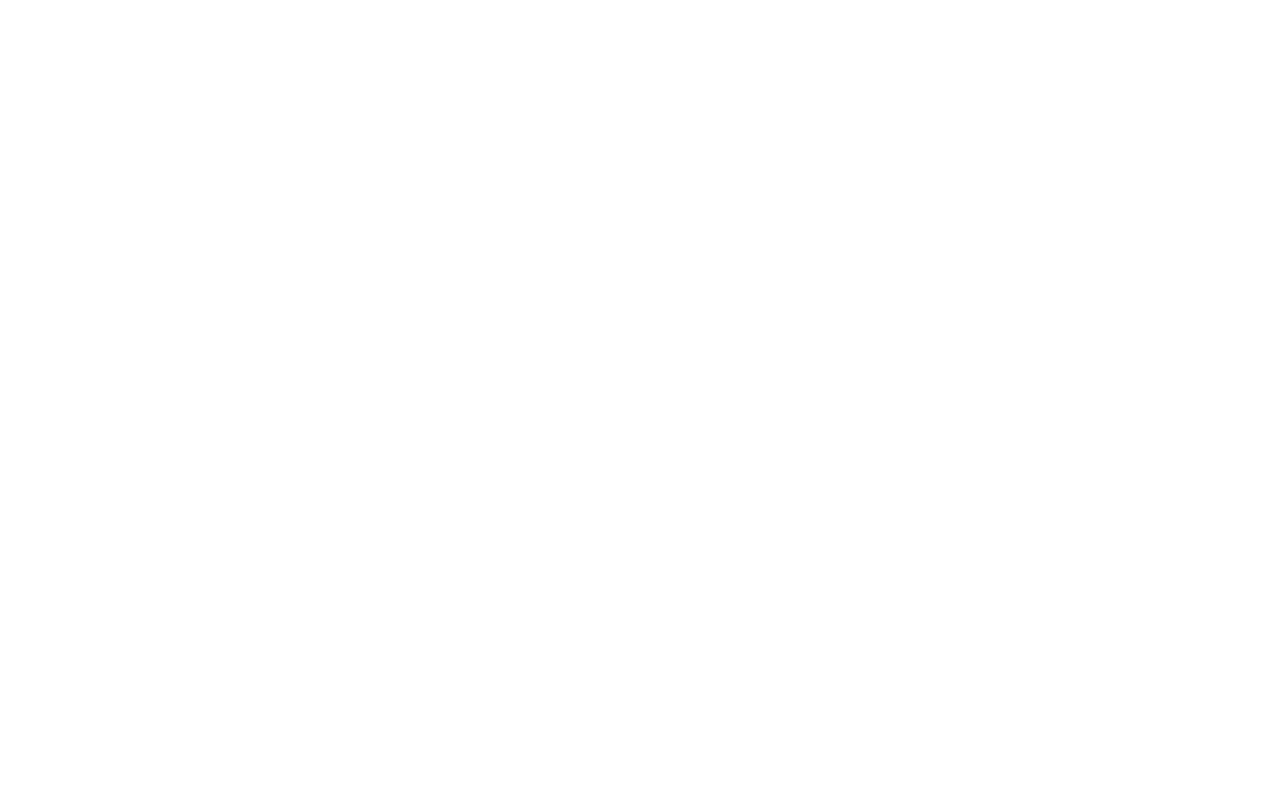
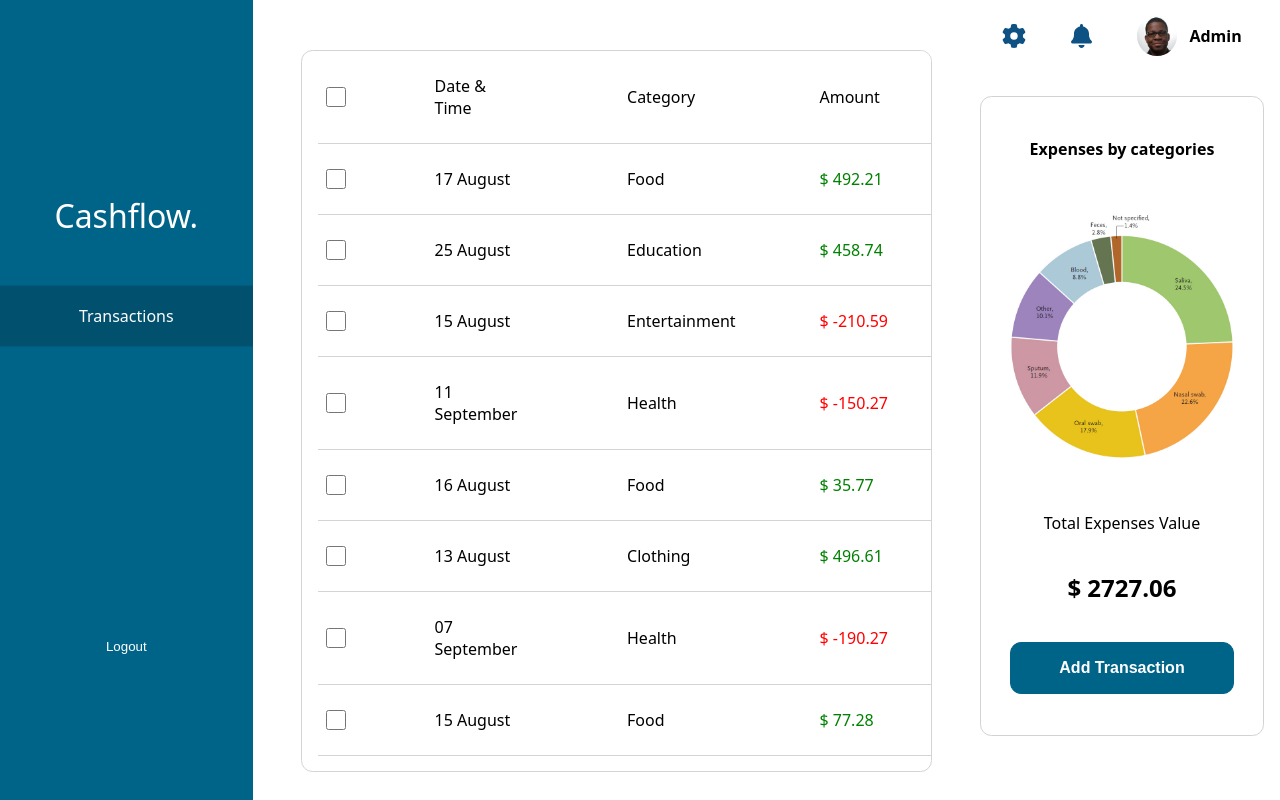
Before and after one commit to mgalinski10/cashflow, a React (Create React App) app in the folder frontend/: page /transactions in a window 1280 px wide. Before the commit this address had no page. Built offline with nearby package versions, Linux system fonts and the light colour scheme.

Commit message:
add form to add new transaction

```diff
--- a/frontend/package.json
+++ b/frontend/package.json
@@ -16,6 +16,7 @@
     "@types/react-dom": "^18.3.0",
     "@types/react-router-dom": "^5.3.3",
     "axios": "^1.7.7",
+    "chart.js": "^4.4.4",
     "react": "^18.3.1",
     "react-dom": "^18.3.1",
     "react-router-dom": "^6.26.1",
--- a/frontend/src/App.tsx
+++ b/frontend/src/App.tsx
@@ -8,7 +8,7 @@ const App: React.FC = () => {
     <BrowserRouter>
       <Routes>
         <Route path="/" element={<Welcome />} />
-        <Route path="/dashboard" element={<Dashboard />} />
+        <Route path="/transactions" element={<Dashboard />} />
       </Routes>
     </BrowserRouter>
   );
--- a/frontend/src/assets/nav.ts
+++ b/frontend/src/assets/nav.ts
@@ -1,5 +1,5 @@
 export const navContent = [
   { name: "Transactions" },
-  { name: "Dashboard" },
-  { name: "Reports" },
+  // { name: "Dashboard" },
+  // { name: "Reports" },
 ];
--- a/frontend/src/assets/transactions.ts
+++ b/frontend/src/assets/transactions.ts
@@ -1,14 +1,14 @@
 export const transactions = [
   { id: 1, category: "Food", amount: 492.21, date: "17 August" },
   { id: 2, category: "Education", amount: 458.74, date: "25 August" },
-  { id: 3, category: "Entertainment", amount: 210.59, date: "15 August" },
-  { id: 4, category: "Health", amount: 150.27, date: "11 September" },
+  { id: 3, category: "Entertainment", amount: -210.59, date: "15 August" },
+  { id: 4, category: "Health", amount: -150.27, date: "11 September" },
   { id: 5, category: "Food", amount: 35.77, date: "16 August" },
   { id: 6, category: "Clothing", amount: 496.61, date: "13 August" },
-  { id: 7, category: "Health", amount: 190.27, date: "07 September" },
+  { id: 7, category: "Health", amount: -190.27, date: "07 September" },
   { id: 8, category: "Food", amount: 77.28, date: "15 August" },
   { id: 9, category: "Food", amount: 289.93, date: "12 September" },
-  { id: 10, category: "Health", amount: 290.57, date: "23 August" },
+  { id: 10, category: "Health", amount: -290.57, date: "23 August" },
   { id: 11, category: "Clothing", amount: 273.34, date: "16 August" },
   { id: 12, category: "Clothing", amount: 360.94, date: "23 August" },
   { id: 13, category: "Home", amount: 204.21, date: "11 September" },
--- a/frontend/src/components/MainContent/Transactions/Transactions.module.scss
+++ b/frontend/src/components/MainContent/Transactions/Transactions.module.scss
@@ -9,8 +9,10 @@
     position: sticky;
     top: 0;
 
-    overflow: hidden;
-    background-color: #ddf1fe;
+    // overflow: hidden;
+    background-color: white;
+    border-bottom: 1px solid rgb(212, 212, 212);
+    // border-radius: 1cap;
   }
   li {
     list-style: none;
@@ -19,9 +21,15 @@
     justify-content: space-between;
     align-items: center;
 
-    border-top: 1px solid rgb(212, 212, 212);
+    border-bottom: 1px solid rgb(212, 212, 212);
 
     padding: 0.5rem;
+
+    &:hover {
+      cursor: pointer;
+      background-color: #ddf1fe;
+      transition: all 0.5 ease;
+    }
 
     input {
       width: 20px;
--- a/frontend/src/components/MainContent/Transactions/Transactions.tsx
+++ b/frontend/src/components/MainContent/Transactions/Transactions.tsx
@@ -1,6 +1,6 @@
 import styles from "./Transactions.module.scss";
 
-type TransactionsProps = {
+export type TransactionsProps = {
   transactions: {
     id: number;
     category: string;
--- /dev/null
+++ b/frontend/src/components/PieChartbar/Form/Form.module.scss
@@ -0,0 +1,63 @@
+form {
+  min-height: 60vh;
+  margin-top: 50px;
+  display: flex;
+  flex-direction: column;
+  justify-content: space-around;
+
+  border: 1px solid lightgray;
+  border-radius: 1cap;
+  padding: 1rem;
+
+  section {
+    display: flex;
+    justify-content: space-between;
+    align-items: center;
+
+    h3 {
+      font-weight: 300;
+      font-size: 1.6rem;
+    }
+
+    .icon {
+      font-size: 1.6rem;
+    }
+  }
+
+  label {
+    font-size: 1.2rem;
+    font-weight: 400;
+
+    color: #006489;
+  }
+
+  input,
+  select {
+    font-size: 1.3rem;
+
+    border: 1px solid #006489;
+    border-radius: 1cap;
+
+    padding: 0.5rem;
+  }
+
+  button {
+    font-size: 1rem;
+    font-weight: bold;
+
+    padding: 1rem 2rem 1rem 2rem;
+
+    border-radius: 1cap;
+    border: 1px solid #006489;
+
+    background-color: #006489;
+    color: white;
+
+    &:hover {
+      cursor: pointer;
+      color: #006489;
+      background-color: white;
+      transition: all 0.15s ease;
+    }
+  }
+}
--- /dev/null
+++ b/frontend/src/components/PieChartbar/Form/Form.tsx
@@ -0,0 +1,30 @@
+import styles from "./Form.module.scss";
+import { FontAwesomeIcon } from "@fortawesome/react-fontawesome";
+import { faClose } from "@fortawesome/free-solid-svg-icons";
+export const Form = () => {
+  return (
+    <form className={styles.form}>
+      <section>
+        <h3>New Transaction</h3>
+        <FontAwesomeIcon className={styles.icon} icon={faClose} />
+      </section>
+
+      <label htmlFor="amount">Amount</label>
+      <input type="number" />
+      <label htmlFor="categories">Category</label>
+      <select id="categories">
+        <option disabled>
+          Choose <option value=""></option>
+        </option>
+        <option value="Food">Food</option>
+        <option value="Car">Car</option>
+        <option value="Investments">Investments</option>
+        <option value="Education">Education</option>
+        <option value="Health">Health</option>
+      </select>
+      <label htmlFor="date">Date</label>
+      <input type="date" />
+      <button type="submit">Add</button>
+    </form>
+  );
+};
--- a/frontend/src/components/PieChartbar/PieChartbar.tsx
+++ b/frontend/src/components/PieChartbar/PieChartbar.tsx
@@ -1,11 +1,18 @@
+import { useState } from "react";
+import { calcTotalAmount } from "../../services/calcTotalAmount";
+import { TransactionsProps } from "../MainContent/Transactions/Transactions";
+import { Form } from "./Form/Form";
 import styles from "./PieChartbar.module.scss";
 
 import { User } from "./User/User";
 
-export const PieChartbar: React.FC = () => {
+export const PieChartbar: React.FC<TransactionsProps> = ({ transactions }) => {
+  const [formOpen, setFormOpen] = useState(false);
+
   return (
     <div className={styles.container}>
       <User />
+      {!formOpen && (
         <div className={styles.wrapper}>
           <h4>Expenses by categories</h4>
           <div className={styles.piechart}>
@@ -13,10 +20,12 @@ export const PieChartbar: React.FC = () => {
           </div>
           <section>
             <h3>Total Expenses Value</h3>
-          <h1>$ 2,583.00</h1>
-          <button>Add Transaction</button>
+            <h1>$ {calcTotalAmount(transactions)}</h1>
+            <button onClick={() => setFormOpen(true)}>Add Transaction</button>
           </section>
         </div>
+      )}
+      {formOpen && <Form />}
     </div>
   );
 };
--- a/frontend/src/pages/Welcome/Dashboard.tsx
+++ b/frontend/src/pages/Welcome/Dashboard.tsx
@@ -13,7 +13,7 @@ export const Dashboard: React.FC = () => {
       <MainContent>
         <Transactions transactions={transactions} />
       </MainContent>
-      <PieChartbar />
+      <PieChartbar transactions={transactions} />
     </MainDashboard>
   );
 };
--- /dev/null
+++ b/frontend/src/services/calcTotalAmount.ts
@@ -0,0 +1,16 @@
+type Transaction = {
+  id: number;
+  category: string;
+  amount: number;
+  date: string;
+};
+
+type Transactions = Transaction[];
+
+export const calcTotalAmount = (transactions: Transactions) => {
+  const totalAmount = transactions.reduce((acc, transaction) => {
+    return acc + transaction.amount;
+  }, 0);
+
+  return totalAmount.toFixed(2);
+};
```
Also changed, not shown: 1 other file (tests, documents, lock files or other folders). Lines whose indentation alone changed are shown as unchanged.
